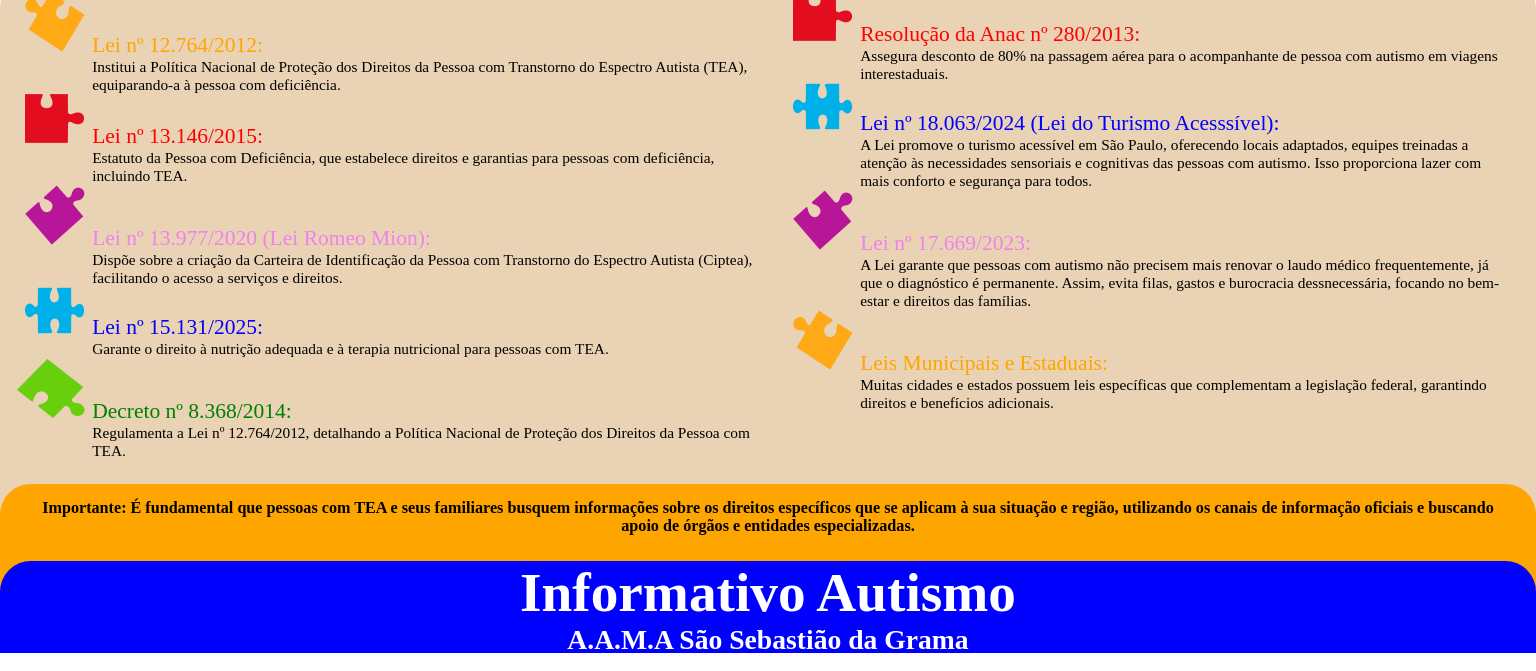
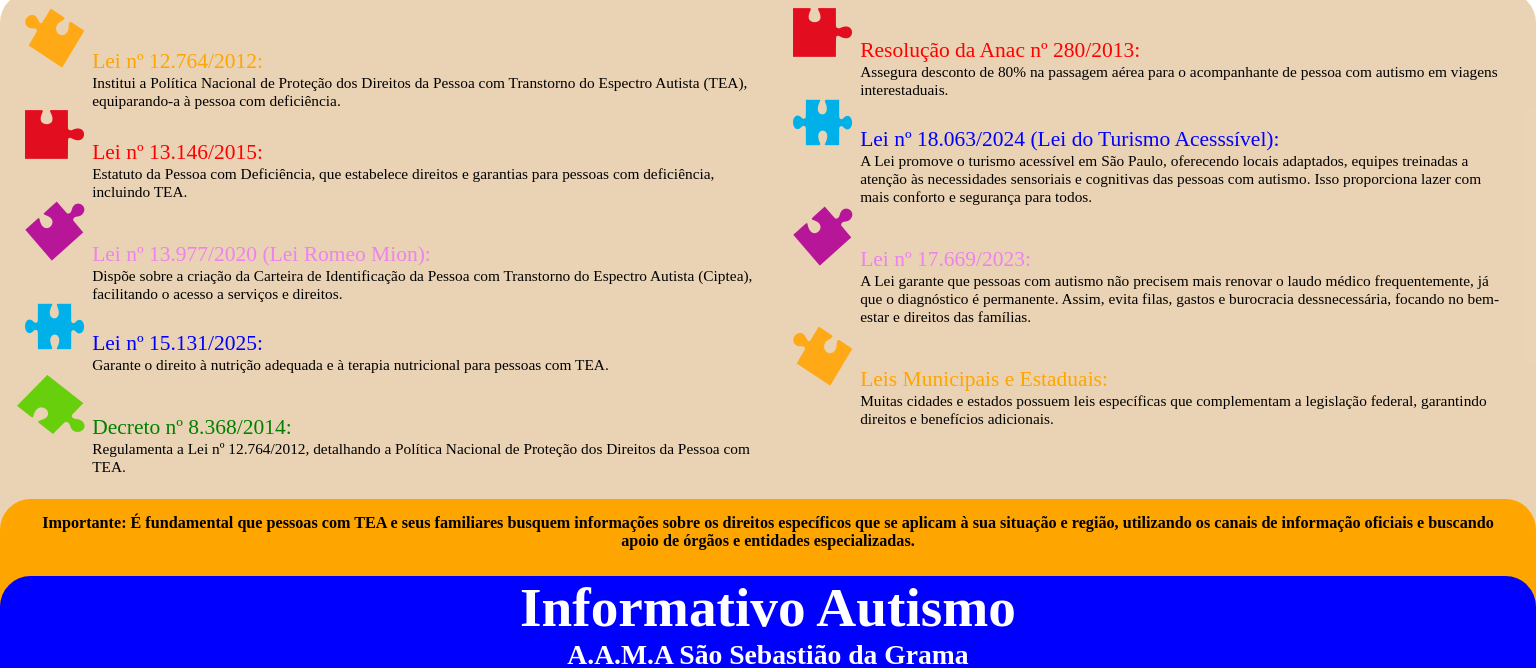
Before and after one commit to 1989Adriano/aamassgrama, a plain HTML site: page LeiseNormativas.html in a window 1536 px wide. Shown: the part 146-817 px from the top of the page. Drawn offline with Linux system fonts and the light colour scheme.

Commit message:
Update LeiseNormativas.css

```diff
--- a/LeiseNormativas.css
+++ b/LeiseNormativas.css
@@ -386,7 +386,7 @@ tfooter, #box6 {
 
 @media screen and (min-width: 1441px){
     #container{
-    grid-template-rows: 2vw 2vw 4vw 33vw 5vw 6vw;
+    grid-template-rows: 2vw 2vw 5vw 33vw 5vw 6vw;
     }
     p{
         font-size: 1vw;
```
